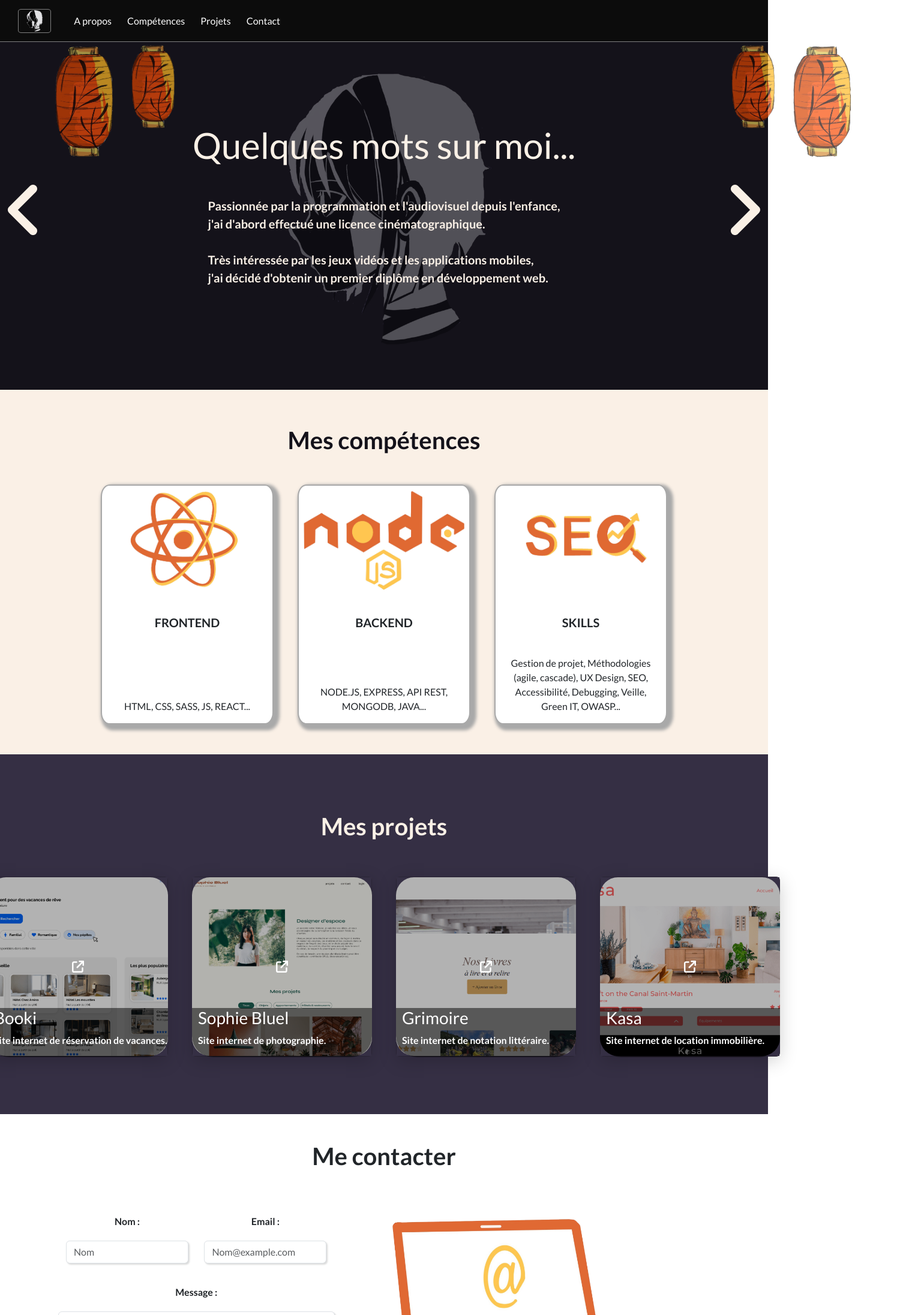
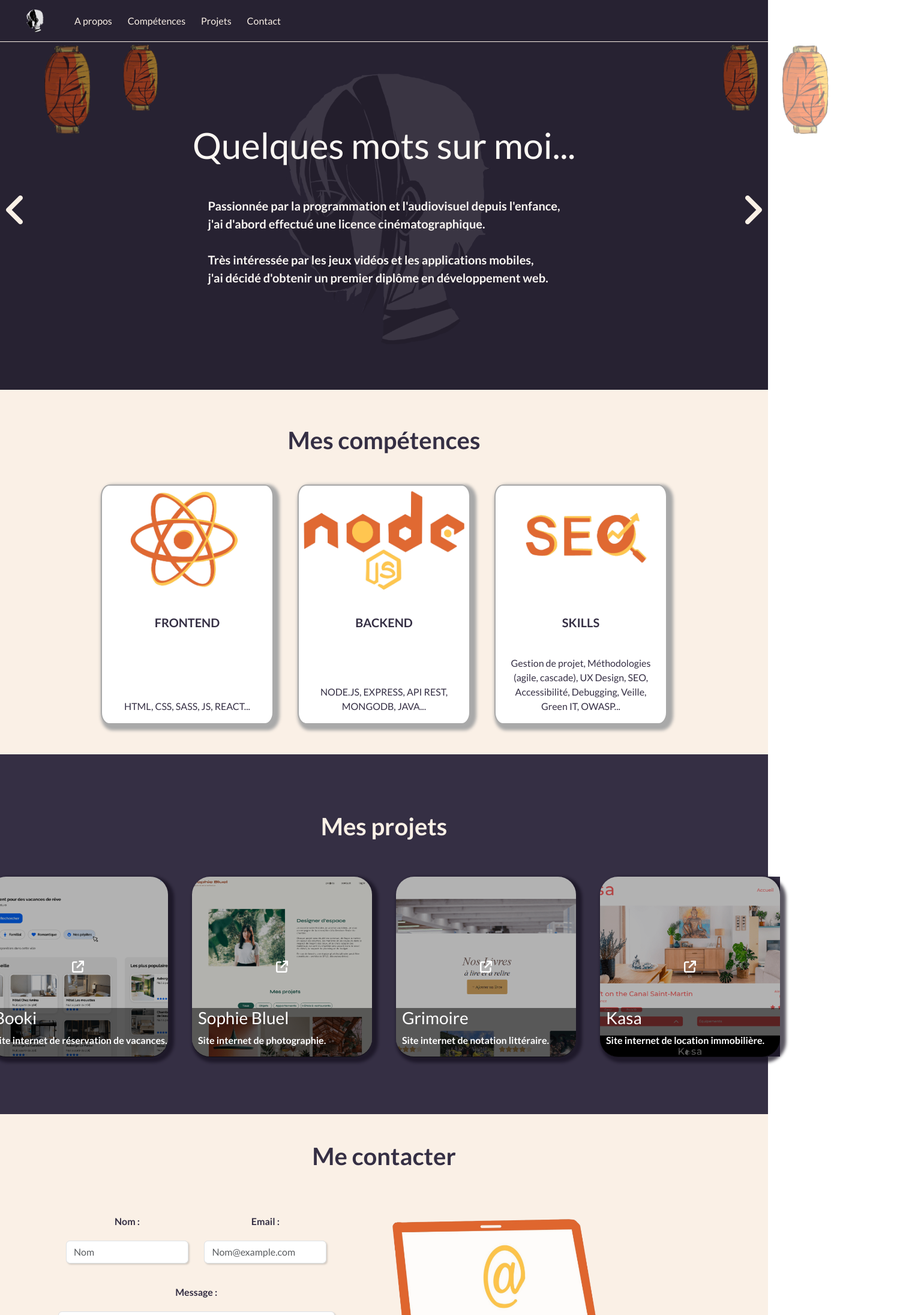
Before and after one commit to SophieBartoli/Portfolio, a React (Create React App) app in the folder frontend/: page / in a window 1280 px wide. Shown: the top 2193 px of the page at 60% size, 1510 px wide, since content can reach past the window. Built offline with nearby package versions, Linux system fonts and the light colour scheme.

Commit message:
CSS desktop terminé

```diff
--- a/frontend/src/App.css
+++ b/frontend/src/App.css
@@ -7,10 +7,10 @@
 }
 
 .headerNavbar {
-  background-color: #0C0C0C;
+  background-color: #272232;
   padding: 0 !important;
   height: 70px;
-  border-bottom: 1px solid grey;
+  border-bottom: 1px solid #FAF0E6;
 }
 .headerNavbar .headerNav {
   display: flex;
@@ -18,15 +18,13 @@
   align-items: center;
 }
 .headerNavbar .headerNav .nav-link {
-  color: white;
+  color: #FAF0E6;
   margin: 0 10px 0 0 !important;
 }
 .headerNavbar .headerNav img {
   height: 40px;
   width: auto;
   margin: 5px 30px;
-  border: 1px solid grey;
-  border-radius: 10%;
 }
 
 .navbar-nav .nav-link.active, .navbar-nav .nav-link.show {
@@ -39,33 +37,33 @@
   margin: 50px 0 0 0;
   justify-content: space-between;
   height: 600px;
-  color: #FAF0E6;
+  color: #fbf7f3;
   font-weight: bold;
-  background-color: #14121a;
+  background-color: #272232;
   position: relative;
 }
 .aProposDiv button {
-  background-color: #14121a;
+  background-color: #272232;
   border: none;
   color: #FAF0E6;
   position: relative;
 }
 .aProposDiv .lanterneLogo {
-  height: 200px;
+  height: 160px;
   width: auto;
   position: absolute;
   margin: 20px 0 0 0;
-  opacity: 0.7;
+  opacity: 0.5;
 }
 .aProposDiv #lanterneDeux {
-  height: 150px;
+  height: 120px;
   margin: 20px 0 0 150px;
 }
 .aProposDiv #lanterneTrois {
   margin: 20px 0 0 1230px;
 }
 .aProposDiv #lanterneQuatre {
-  height: 150px;
+  height: 120px;
   margin: 20px 0 0 1150px;
 }
 .aProposDiv .firstSlide {
@@ -92,7 +90,7 @@
   height: 80%;
   width: auto;
   z-index: 0;
-  opacity: 0.3;
+  opacity: 0.1;
   position: absolute;
 }
 .aProposDiv .secondSlide {
@@ -151,7 +149,7 @@
   font-weight: bold;
   font-size: 40px;
   margin: 60px 0 0 0;
-  color: #14121a;
+  color: #352F44;
 }
 #competences .competencesDiv {
   height: 500px;
@@ -181,9 +179,11 @@
 #competences .competencesDiv .competencesCards .cardBody .cardTitle {
   font-weight: bold;
   margin: 20px 0 0 0;
+  color: #352F44;
 }
 #competences .competencesDiv .competencesCards .cardBody .cardText {
   text-align: center;
+  color: #352F44;
 }
 
 #projets {
@@ -211,9 +211,10 @@
   height: 300px;
   width: 300px;
   position: relative;
-  background-color: #352F44;
+  background-color: transparent;
   align-items: center;
   justify-content: center;
+  border: none;
 }
 #projets .projetsDiv .card .cardText {
   position: absolute;
@@ -223,8 +224,8 @@
   margin: 220px 0 0 0;
   padding: 0 0 0 10px;
   background: rgba(0, 0, 0, 0.5);
-  border-bottom-left-radius: 35px;
-  border-bottom-right-radius: 35px;
+  border-bottom-left-radius: 30px;
+  border-bottom-right-radius: 30px;
 }
 #projets .projetsDiv .card a {
   border: none;
@@ -236,7 +237,6 @@
   align-items: center;
   justify-content: center;
   background-color: #352F44;
-  box-shadow: rgba(0, 0, 0, 0.2) 0px 7px 29px 0px;
 }
 #projets .projetsDiv .card a img {
   object-fit: cover;
@@ -245,6 +245,7 @@
   position: relative;
   filter: brightness(70%);
   border-radius: 10%;
+  box-shadow: 5px 5px 5px 5px rgba(29, 22, 43, 0.7);
 }
 #projets .projetsDiv .card a .imgIcon {
   color: white;
@@ -258,7 +259,7 @@
 
 #contact {
   height: 600px;
-  background-color: white;
+  background-color: #FAF0E6;
   display: flex;
   flex-direction: column;
   justify-content: center;
@@ -268,6 +269,7 @@
   margin: 0 0 60px 0;
   font-weight: bold;
   font-size: 40px;
+  color: #352F44;
 }
 #contact .contactDivs {
   display: flex;
@@ -286,6 +288,7 @@
 }
 #contact .contactDivs .contactForm label {
   margin: 0 0 0 0;
+  color: #352F44;
 }
 #contact .contactDivs .contactForm input {
   margin: 20px 0 0 0;
@@ -330,13 +333,14 @@
   display: flex;
   flex-direction: column;
   align-items: center;
-  background-color: #0C0C0C;
-  color: white;
+  background-color: #352F44;
+  color: #FAF0E6;
   border-top: 1px solid grey;
 }
 .footerDiv .footerLogo {
   width: 70px;
   height: auto;
+  margin: 0 0 10px 0;
 }
 .footerDiv p {
   font-size: 15px;
@@ -350,7 +354,7 @@
   height: 50px;
   width: auto;
   opacity: 0.7;
-  margin: 10px -7px 0 -7px;
+  margin: 20px -7px 0 -7px;
 }
 
 /*# sourceMappingURL=App.css.map */
--- a/frontend/src/App.scss
+++ b/frontend/src/App.scss
@@ -26,17 +26,26 @@
 }
 
 .headerNavbar {
-    background-color: #0C0C0C;
+    background-color: #272232;
     padding: 0 !important;
     height: 70px;
-    border-bottom: 1px solid grey;
+    border-bottom: 1px solid #FAF0E6;
+
+    @media only screen and (max-width: 768px) {
+    }
+
+    @media only screen and (max-width: 480px) {
+    }
+
+    @media only screen and (max-width: 320px) {
+    }
 
     .headerNav {
         @include row;
         align-items: center;
 
         .nav-link {
-            color: white;
+            color: #FAF0E6;
             margin: 0 10px 0 0 !important;
         }
 
@@ -44,8 +53,6 @@
             height: 40px;
             width: auto;
             margin: 5px 30px;
-            border: 1px solid grey;
-            border-radius: 10%;
         }
     }
 }
@@ -62,28 +69,28 @@
     margin: 50px 0 0 0;
     justify-content: space-between;
     height: 600px;
-    color: #FAF0E6;
+    color: #fbf7f3;
     font-weight: bold;
-    background-color: #14121a;
+    background-color: #272232;
     position: relative;
 
     button {
-        background-color: #14121a;
+        background-color: #272232;
         border: none;
         color: #FAF0E6;
         position: relative;
     }
 
     .lanterneLogo {
-        height: 200px;
+        height: 160px;
         width: auto;
         position: absolute;
         margin: 20px 0 0 0;
-        opacity: 0.7;
+        opacity: 0.5;
     }
 
     #lanterneDeux {
-        height: 150px;
+        height: 120px;
         margin: 20px 0 0 150px;
     }
 
@@ -92,7 +99,7 @@
     }
 
     #lanterneQuatre {
-        height: 150px;
+        height: 120px;
         margin: 20px 0 0 1150px;
     }
 
@@ -121,7 +128,7 @@
             height: 80%;
             width: auto;
             z-index: 0;
-            opacity: 0.3;
+            opacity: 0.1;
             position: absolute;
         }
     }
@@ -190,7 +197,7 @@
         font-weight: bold;
         font-size: 40px;
         margin: 60px 0 0 0;
-        color: #14121a;
+        color: #352F44;
     }
 
     .competencesDiv {
@@ -220,11 +227,13 @@
                 .cardTitle {
                     font-weight: bold;
                     margin: 20px 0 0 0;
+                    color: #352F44;
 
                 }
 
                 .cardText {
                     text-align: center;
+                    color: #352F44;
                 }
             }
         }
@@ -257,9 +266,10 @@
             height: 300px;
             width: 300px;
             position: relative;
-            background-color: #352F44;
+            background-color: transparent;
             align-items: center;
             justify-content: center;
+            border: none;
 
             .cardText {
                 position: absolute;
@@ -269,8 +279,8 @@
                 margin: 220px 0 0 0;
                 padding: 0 0 0 10px;
                 background: rgba(0,0,0,0.5);
-                border-bottom-left-radius: 35px;
-                border-bottom-right-radius: 35px;
+                border-bottom-left-radius: 30px;
+                border-bottom-right-radius: 30px;
             }
 
             a {
@@ -282,7 +292,6 @@
                 align-items: center;
                 justify-content: center;
                 background-color: #352F44;
-                box-shadow: rgba(0, 0, 0, 0.2) 0px 7px 29px 0px;
 
                 img {
                     object-fit: cover;
@@ -291,6 +300,7 @@
                     position: relative;
                     filter: brightness(70%);
                     border-radius: 10%;
+                    box-shadow: 5px 5px 5px 5px rgba(29, 22, 43, 0.7);
                 }
 
                 .imgIcon {
@@ -313,7 +323,7 @@
 
 #contact {
     height: 600px;
-    background-color: white;
+    background-color: #FAF0E6;
     @include column;
     justify-content: center;
     align-items: center;
@@ -322,6 +332,7 @@
         margin: 0 0 60px 0;
         font-weight: bold;
         font-size: 40px;
+        color: #352F44;
     }
 
     .contactDivs {
@@ -339,6 +350,7 @@
 
             label {
                 margin: 0 0 0 0;
+                color: #352F44;
             }
 
             input {
@@ -397,13 +409,14 @@
 .footerDiv {
     @include column;
     align-items: center;
-    background-color: #0C0C0C;
-    color: white;
+    background-color: #352F44;
+    color: #FAF0E6;
     border-top: 1px solid grey;
 
     .footerLogo {
         width: 70px;
         height: auto;
+        margin: 0 0 10px 0;
     }
 
     p {
@@ -419,7 +432,7 @@
                 height: 50px;
                 width: auto;
                 opacity: 0.7;
-                margin: 10px -7px 0 -7px;
+                margin: 20px -7px 0 -7px;
             }
         }
 
--- a/frontend/src/Components/Apropos.js
+++ b/frontend/src/Components/Apropos.js
@@ -19,7 +19,7 @@ function Apropos () {
 
   return (
     <div id="apropos" className="aProposDiv">
-      <button onClick={Toggle}> <FontAwesomeIcon icon={faAngleLeft} size="7x"/> </button>
+      <button onClick={Toggle}> <FontAwesomeIcon icon={faAngleLeft} size="4x"/> </button>
       <img className="lanterneLogo" src={lanterne1} alt=""/>
       <img className="lanterneLogo" id="lanterneDeux" src={lanterne1} alt=""/>
        {slide ? (
@@ -56,7 +56,7 @@ function Apropos () {
             </div>
           </div>
                 )}
-      <button onClick={Toggle}> <FontAwesomeIcon icon={faAngleRight} size="7x"/> </button>
+      <button onClick={Toggle}> <FontAwesomeIcon icon={faAngleRight} size="4x"/> </button>
       <img className="lanterneLogo" id="lanterneTrois" src={lanterne1} alt=""/>
       <img className="lanterneLogo" id="lanterneQuatre" src={lanterne1} alt=""/>
     </div>
```
Also changed, not shown: 1 other file (tests, documents, lock files or other folders).
